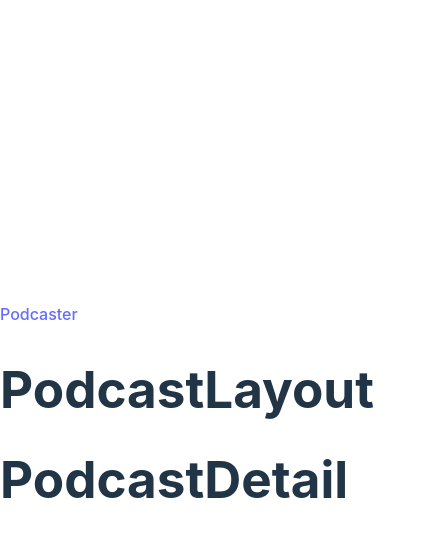
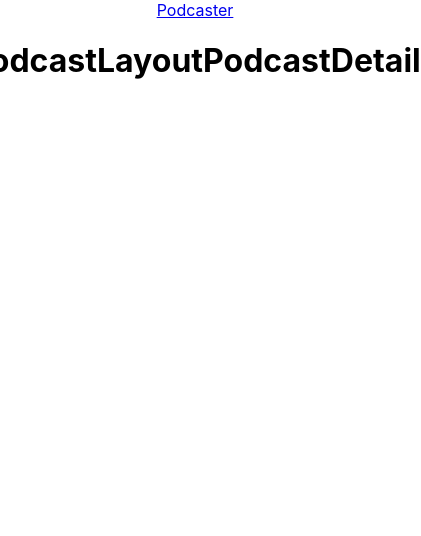
Before and after one commit to e-jordan-b/Podcaster, a React (Vite) app: page /podcast/1 in a window 390 px wide. Shown: the top 536 px of the page, 421 px wide, since content can reach past the window. Built offline with nearby package versions, Linux system fonts and the light colour scheme.

Commit message:
Implemented responsive grid layout and basic CSS structure

```diff
--- /dev/null
+++ b/src/components/Home/Home.css
@@ -0,0 +1,6 @@
+.podcasts_list {
+  display: grid;
+  width: 100%;
+  grid-template-columns: repeat(auto-fit, minmax(300px, 1fr)) ;
+  gap: 30px;
+}
--- a/src/components/Home/Home.jsx
+++ b/src/components/Home/Home.jsx
@@ -1,11 +1,19 @@
 import React from 'react';
-// import { usePodcasts } from '../../hooks/usePodcasts';
+import { usePodcasts } from '../../hooks/usePodcasts';
+import Podcast from '../Podcast/Podcast';
+import './Home.css';
 
 function Home() {
-  // const { podcasts, loading } = usePodcasts();
+  const { data, loading, error } = usePodcasts();
+  const hasPodcasts = data?.feed?.entry?.length > 0;
 
   return (
-    <h1>Hello</h1>
+    <ul className="podcasts_list">
+      {hasPodcasts
+        ? data.feed.entry
+          .map((podcast) => <Podcast key={podcast.id.attributes} podcast={podcast} />)
+        : null}
+    </ul>
   );
 }
 
--- /dev/null
+++ b/src/components/Podcast/Podcast.css
@@ -0,0 +1,38 @@
+.podcast {
+  list-style: none;
+  display: flex;
+  flex-direction: column;
+  align-items: center;
+}
+
+img {
+  border-radius: 50%;
+  width: 150px;
+  position: relative;
+  top: 80px;
+}
+
+h3 {
+  margin: 0;
+}
+
+.container {
+  text-align: center;
+  display: flex;
+  flex-direction: column;
+  justify-content: flex-end;
+  align-items: center;
+  box-shadow: rgba(0, 0, 0, 0.24) 0px 3px 8px;;
+  width: 100%;
+  min-height: 180px;
+}
+
+.info_containter {
+  padding-right: 10px;
+  padding-left: 10px;
+  margin-top: 90px;
+}
+
+.author-name {
+  margin-left: 10px;
+}
--- /dev/null
+++ b/src/components/Podcast/Podcast.jsx
@@ -0,0 +1,21 @@
+import React from 'react';
+import './Podcast.css';
+
+function Podcast({ podcast }) {
+  return (
+    <li className="podcast">
+      <img src={podcast['im:image'][2].label} alt="" />
+      <div className="container">
+        <div className="info_containter">
+          <h3>{podcast['im:name'].label.toUpperCase()}</h3>
+          <p>
+            Author:
+            <span className="author-name">{podcast['im:artist'].label}</span>
+          </p>
+        </div>
+      </div>
+    </li>
+  );
+}
+
+export default Podcast;
--- a/src/hooks/usePodcasts.js
+++ b/src/hooks/usePodcasts.js
@@ -2,17 +2,19 @@ import { useEffect, useState } from 'react';
 import { fetchPodcasts } from '../services/api';
 
 export function usePodcasts() {
-  const [podcasts, setPodcasts] = useState(null);
+  const [data, setData] = useState(null);
   const [loading, setLoading] = useState(false);
+  const [error, setError] = useState(null);
 
   useEffect(() => {
     async function getData() {
       try {
         setLoading(true);
         const response = await fetchPodcasts();
-        setPodcasts(response);
-      } catch (error) {
-        console.error('Cannot get date', error);
+        console.log(response);
+        setData(response);
+      } catch (err) {
+        setError(err);
       } finally {
         setLoading(false);
       }
@@ -21,5 +23,5 @@ export function usePodcasts() {
     getData();
   }, []);
 
-  return { podcasts, loading };
+  return { data, loading, error };
 }
--- a/src/index.css
+++ b/src/index.css
@@ -1,69 +1,7 @@
 :root {
   font-family: Inter, system-ui, Avenir, Helvetica, Arial, sans-serif;
-  line-height: 1.5;
-  font-weight: 400;
-
-  color-scheme: light dark;
-  color: rgba(255, 255, 255, 0.87);
-  background-color: #242424;
-
-  font-synthesis: none;
-  text-rendering: optimizeLegibility;
-  -webkit-font-smoothing: antialiased;
-  -moz-osx-font-smoothing: grayscale;
-  -webkit-text-size-adjust: 100%;
-}
-
-a {
-  font-weight: 500;
-  color: #646cff;
-  text-decoration: inherit;
-}
-a:hover {
-  color: #535bf2;
 }
 
 body {
   margin: 0;
-  display: flex;
-  place-items: center;
-  min-width: 320px;
-  min-height: 100vh;
 }
-
-h1 {
-  font-size: 3.2em;
-  line-height: 1.1;
-}
-
-button {
-  border-radius: 8px;
-  border: 1px solid transparent;
-  padding: 0.6em 1.2em;
-  font-size: 1em;
-  font-weight: 500;
-  font-family: inherit;
-  background-color: #1a1a1a;
-  cursor: pointer;
-  transition: border-color 0.25s;
-}
-button:hover {
-  border-color: #646cff;
-}
-button:focus,
-button:focus-visible {
-  outline: 4px auto -webkit-focus-ring-color;
-}
-
-@media (prefers-color-scheme: light) {
-  :root {
-    color: #213547;
-    background-color: #ffffff;
-  }
-  a:hover {
-    color: #747bff;
-  }
-  button {
-    background-color: #f9f9f9;
-  }
-}
--- /dev/null
+++ b/src/layout/AppLayout.css
@@ -0,0 +1,14 @@
+.page {
+  display: flex;
+  flex-direction: column;
+  justify-content: center;
+  align-items: center;
+  width: 100%;
+}
+
+main {
+  display: flex;
+  justify-content: center;
+  width: 100%;
+  max-width: 1500px;
+}
--- a/src/layout/AppLayout.jsx
+++ b/src/layout/AppLayout.jsx
@@ -1,9 +1,10 @@
 import React from 'react';
 import { NavLink, Outlet } from 'react-router-dom';
+import './AppLayout.css';
 
 function AppLayout() {
   return (
-    <>
+    <div className="page">
       <div className="root-layout">
         <header>
           <nav>
@@ -15,7 +16,7 @@ function AppLayout() {
       <main>
         <Outlet />
       </main>
-    </>
+    </div>
   );
 }
 
```
Also changed, not shown: .eslintrc.cjs.
